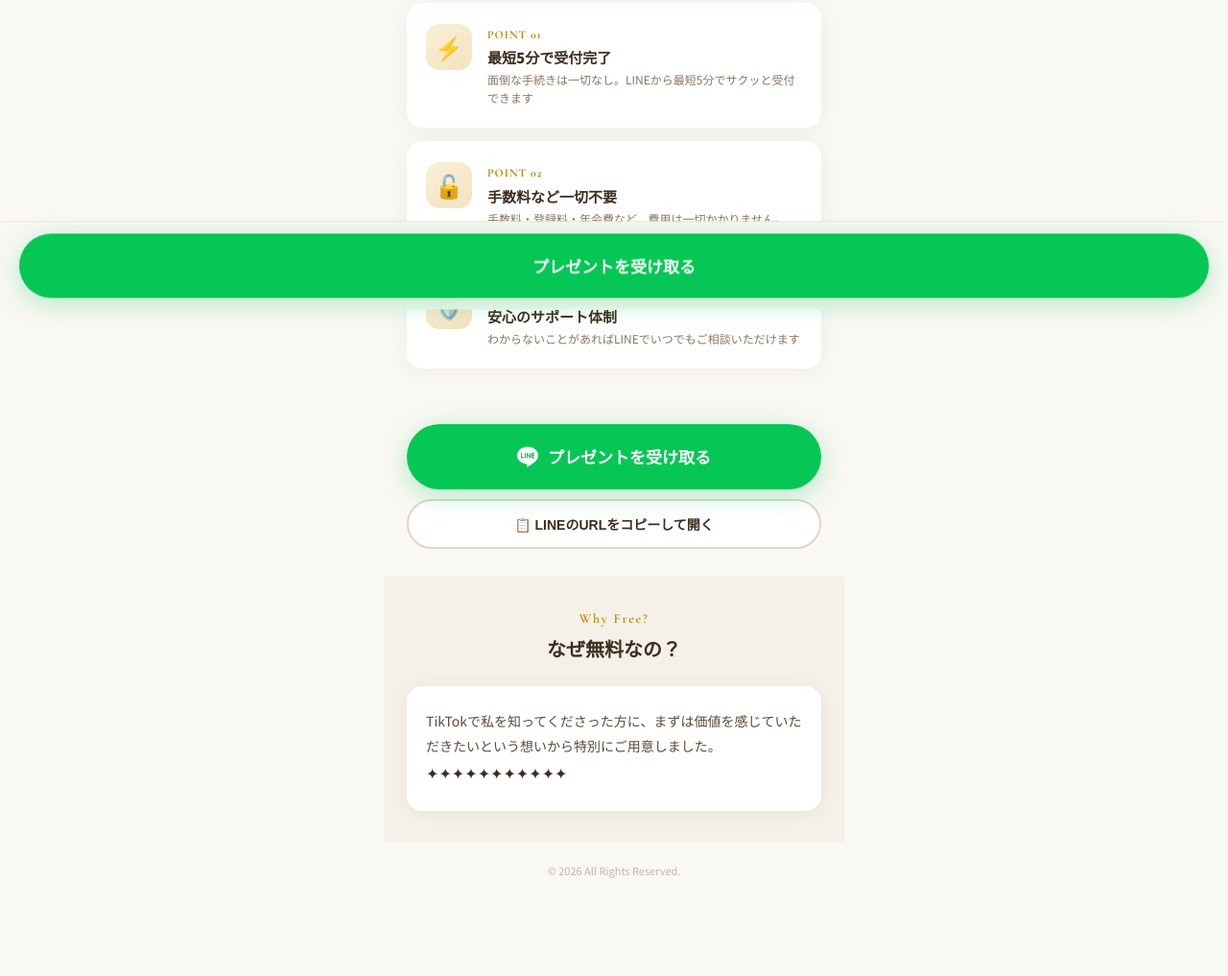
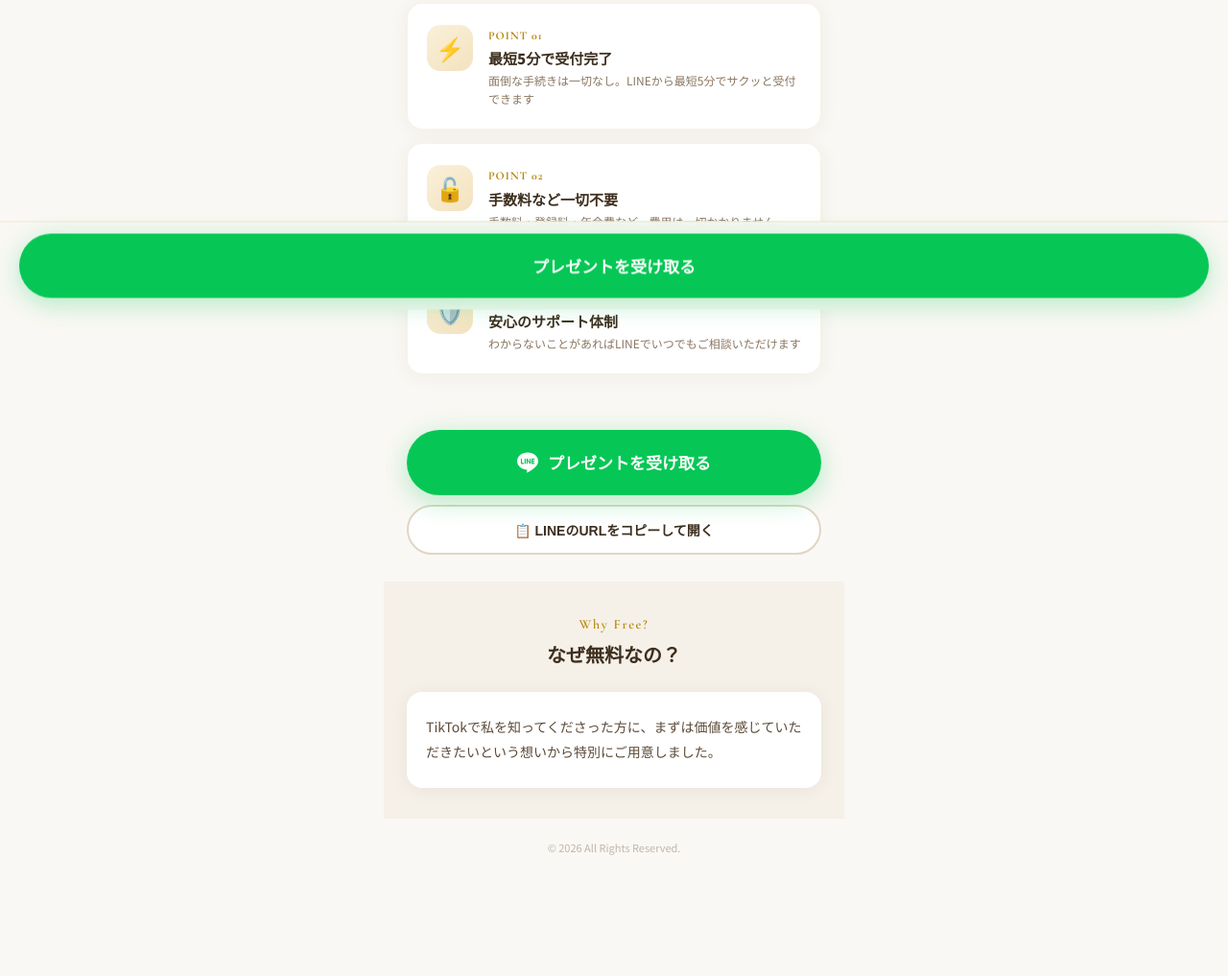
Before and after one commit to tpgm456987-blip/tiktok6, a plain HTML site: page index.html in a window 1280 px wide. Shown: the part 570-1587 px from the top of the page at 96% size. After the commit the page ends 1564 px from the top, so only its background shows below. Drawn offline with nearby package versions, Linux system fonts and the light colour scheme.

Commit message:
Update index.html

```diff
--- a/index.html
+++ b/index.html
@@ -63,10 +63,7 @@
 
 /* ── GIFTS ── */
 .gifts { padding: 36px 24px; }
-.gift-card { background: var(--white); border: 1px solid rgba(184,134,11,0.
-✦✦✦✦✦✦✦✦✦✦✦
-
-1); border-radius: 16px; padding: 22px 20px; margin-bottom: 14px; display: flex; gap: 16px; align-items: flex-start; box-shadow: var(--shadow); transition: transform 0.25s, box-shadow 0.25s; }
+.gift-card { background: var(--white); border: 1px solid rgba(184,134,11,0.1); border-radius: 16px; padding: 22px 20px; margin-bottom: 14px; display: flex; gap: 16px; align-items: flex-start; box-shadow: var(--shadow); transition: transform 0.25s, box-shadow 0.25s; }
 .gift-card:hover { transform: translateY(-2px); box-shadow: var(--shadow-lg); }
 .gift-card-icon { flex-shrink: 0; width: 48px; height: 48px; background: linear-gradient(145deg, #faf0da, #f3e2be); border-radius: 14px; display: flex; align-items: center; justify-content: center; font-size: 24px; }
 .gift-card-num { font-family: 'Cormorant Garamond', serif; font-size: 12px; font-weight: 700; color: var(--gold); letter-spacing: 0.08em; margin-bottom: 2px; }
@@ -106,10 +103,7 @@
 
 <script>
 !function (w, d, t) {
-  w.TiktokAnalyticsObject=t;var ttq=w[t]=w[t]||[];ttq.
-✦✦✦✦✦✦✦✦✦✦✦
-
-methods=["page","track","identify","instances","debug","on","off","once","ready","alias","group","enableCookie","disableCookie","holdConsent","revokeConsent","grantConsent"],ttq.setAndDefer=function(t,e){t[e]=function(){t.push([e].concat(Array.prototype.slice.call(arguments,0)))}};for(var i=0;i<ttq.methods.length;i++)ttq.setAndDefer(ttq,ttq.methods[i]);ttq.instance=function(t){for(
+  w.TiktokAnalyticsObject=t;var ttq=w[t]=w[t]||[];ttq.methods=["page","track","identify","instances","debug","on","off","once","ready","alias","group","enableCookie","disableCookie","holdConsent","revokeConsent","grantConsent"],ttq.setAndDefer=function(t,e){t[e]=function(){t.push([e].concat(Array.prototype.slice.call(arguments,0)))}};for(var i=0;i<ttq.methods.length;i++)ttq.setAndDefer(ttq,ttq.methods[i]);ttq.instance=function(t){for(
 var e=ttq._i[t]||[],n=0;n<ttq.methods.length;n++)ttq.setAndDefer(e,ttq.methods[n]);return e},ttq.load=function(e,n){var r="https://analytics.tiktok.com/i18n/pixel/events.js",o=n&&n.partner;ttq._i=ttq._i||{},ttq._i[e]=[],ttq._i[e]._u=r,ttq._t=ttq._t||{},ttq._t[e]=+new Date,ttq._o=ttq._o||{},ttq._o[e]=n||{};n=document.createElement("script")
 ;n.type="text/javascript",n.async=!0,n.src=r+"?sdkid="+e+"&lib="+t;e=document.getElementsByTagName("script")[0];e.parentNode.insertBefore(n,e)};
 
@@ -174,9 +168,7 @@
     <h2 class="section-title">なぜ無料なの？</h2>
     <div class="why-box">
       <p>TikTokで私を知ってくださった方に、まずは価値を感じていただきたいという想いから特別にご用意しました。</p>
-✦✦✦✦✦✦✦✦✦✦✦
-
-</div>
+    </div>
   </section>
 
   <footer>&copy; 2026 All Rights Reserved.</footer>
```
